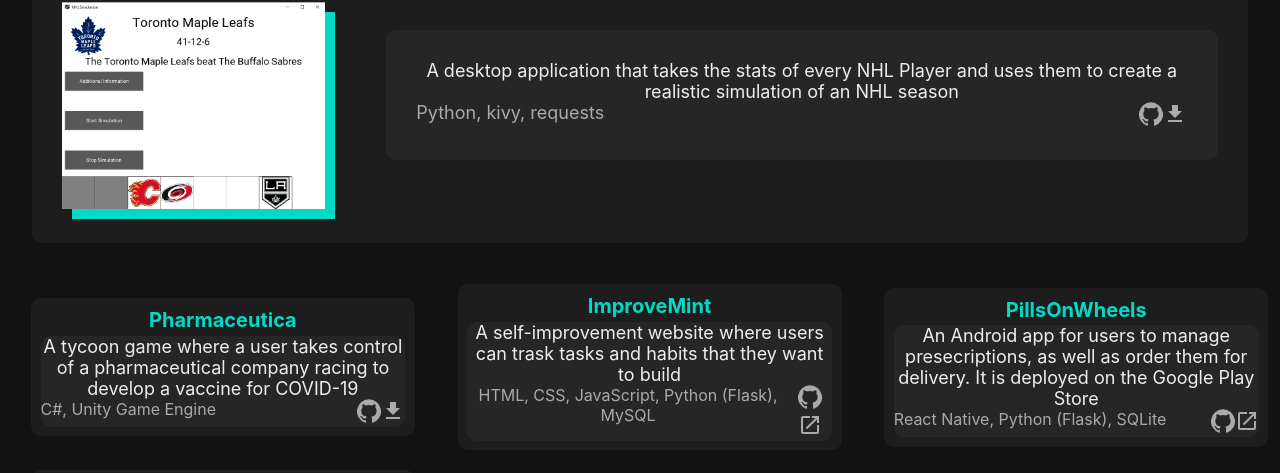
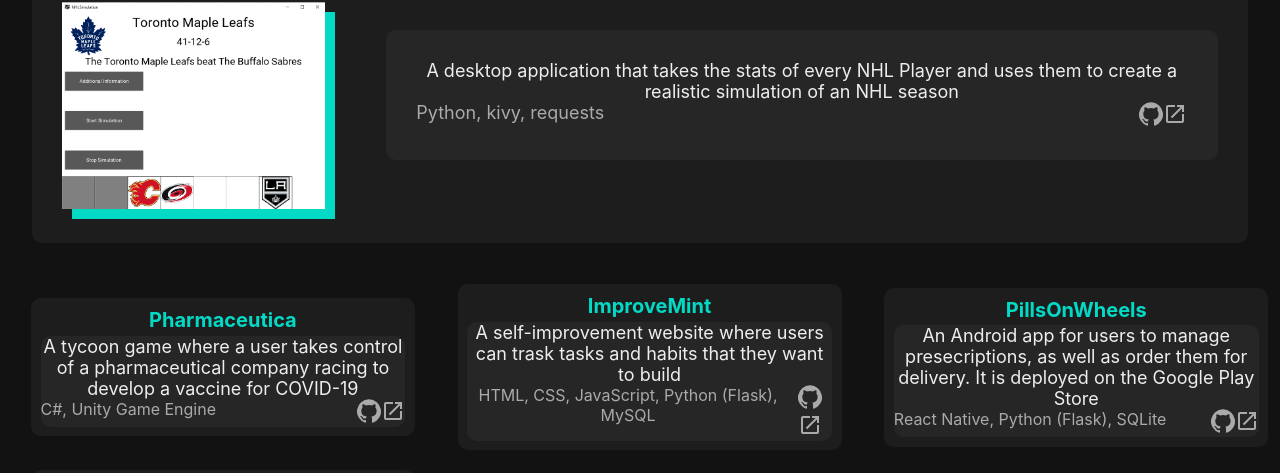
Before and after one commit to ReezanVisram/ReezanVisram.com, a React (Create React App) app: page / in a window 1280 px wide. Shown: the part 3200-3673 px from the top of the page. Built offline with nearby package versions, Linux system fonts and the light colour scheme.

Commit message:
reconfigure for gcloud

```diff
--- a/src/components/Projects/FeaturedProject/FeaturedProject.jsx
+++ b/src/components/Projects/FeaturedProject/FeaturedProject.jsx
@@ -2,7 +2,6 @@
 import './FeaturedProject.css';
 
 import GitHubIcon from '@material-ui/icons/GitHub'
-import GetAppIcon from '@material-ui/icons/GetApp';
 import LaunchIcon from '@material-ui/icons/Launch';
 
 export default function FeaturedProject({ project }) {
@@ -22,7 +21,7 @@
                 }
 
                 {project.type === 'download' &&
-                    <a className={'featured-project-image-link'} href={project.releaseLink} download><img className={'featured-project-img'} src={project.img} alt={project.name} /></a>
+                    <a className={'featured-project-image-link'} href={project.releaseLink} target="_blank" rel="noreferrer"><img className={'featured-project-img'} src={project.img} alt={project.name} /></a>
                 }
 
                 {project.type === 'web' &&
@@ -40,7 +39,7 @@
                         <a href={project.githubLink} target="_blank" rel="noreferrer"><GitHubIcon /></a>
 
                             {project.type === 'download' &&
-                                <a href={project.releaseLink} download><GetAppIcon className={'featured-project-release-icon'} /></a>
+                                <a href={project.releaseLink} target="_blank" rel="noreferrer"><LaunchIcon className={'featured-project-release-icon'} /></a>
                             }
 
                             {project.type === 'web' &&
--- a/src/components/Projects/OtherProject/OtherProject.jsx
+++ b/src/components/Projects/OtherProject/OtherProject.jsx
@@ -2,7 +2,6 @@
 import './OtherProject.css';
 
 import GitHubIcon from '@material-ui/icons/GitHub'
-import GetAppIcon from '@material-ui/icons/GetApp';
 import LaunchIcon from '@material-ui/icons/Launch';
 
 export default function OtherProject({ project }) {
@@ -11,7 +10,7 @@
             <div className={'other-project-content-container'}>
 
                 {project.type === 'download' &&
-                    <a className={'other-project-title-link'} href={project.releaseLink} download>
+                    <a className={'other-project-title-link'} href={project.releaseLink} target="_blank" rel="noreferrer">
                         <h4 className={'other-project-title'}>{project.name}</h4>
                     </a>
                 }
@@ -31,7 +30,7 @@
                         <div className={'icons'}>
                             <a href={project.githubLink} target='_blank' rel='noreferrer'><GitHubIcon /></a>
                             {project.type === 'download' &&
-                                <a href={project.releaseLink} download><GetAppIcon /></a>
+                                <a href={project.releaseLink} target="_blank" rel="noreferrer"><LaunchIcon /></a>
                             }
 
                             {project.type === 'web' &&
--- a/src/components/Projects/Projects.jsx
+++ b/src/components/Projects/Projects.jsx
@@ -23,7 +23,7 @@
             ],
             summary: 'A human-vs-human 3D chess game, intended to simulate playing over-the-board chess',
             githubLink: 'https://github.com/reezanvisram/chess',
-            releaseLink: process.env.PUBLIC_URL + './Chess.zip'
+            releaseLink: 'https://github.com/ReezanVisram/Chess/releases/tag/v1.0.0',
         },
         {
             name: 'TypeR',
@@ -48,7 +48,7 @@
             summary:
                 'A C++ and OpenGL program to render customizable and interactive fractals, such as the Mandelbrot Set and Heighway Dragon.',
             githubLink: 'https://github.com/reezanvisram/fractalvisualizer',
-            releaseLink: process.env.PUBLIC_URL + '/FractalVisualizer.zip',
+            releaseLink: 'https://github.com/ReezanVisram/FratcalVisualizer/releases/tag/v1.0.0',
         },
         {
             name: 'Morse Code Teaching Device',
@@ -74,7 +74,7 @@
             summary:
                 'A desktop application that takes the stats of every NHL Player and uses them to create a realistic simulation of an NHL season',
             githubLink: 'https://github.com/reezanvisram/NHLSimulation',
-            releaseLink: process.env.PUBLIC_URL + '/NHLSimulation.zip',
+            releaseLink: 'https://github.com/ReezanVisram/NHLSimulation/releases/tag/v1.0.0',
         },
     ];
 
@@ -86,7 +86,7 @@
             summary:
                 'A tycoon game where a user takes control of a pharmaceutical company racing to develop a vaccine for COVID-19',
             githubLink: 'https://github.com/reezanvisram/pharmaceutica',
-            releaseLink: process.env.PUBLIC_URL + '/Pharmaceutica.zip',
+            releaseLink: 'https://github.com/ReezanVisram/Pharmaceutica/releases/tag/v1.0.0',
         },
         {
             name: 'ImproveMint',
```
Also changed, not shown: 2 other files (tests, documents, lock files or other folders).
